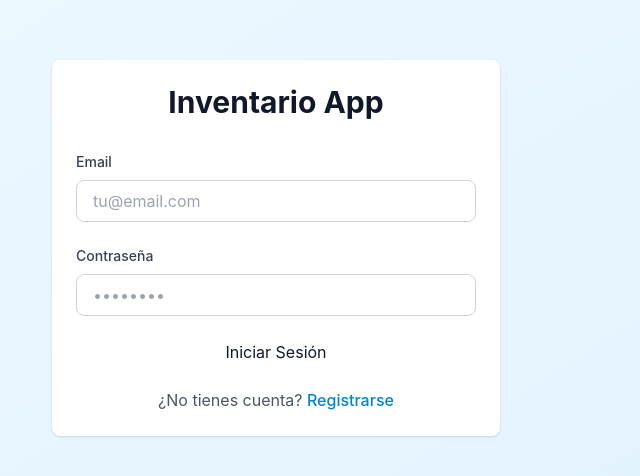
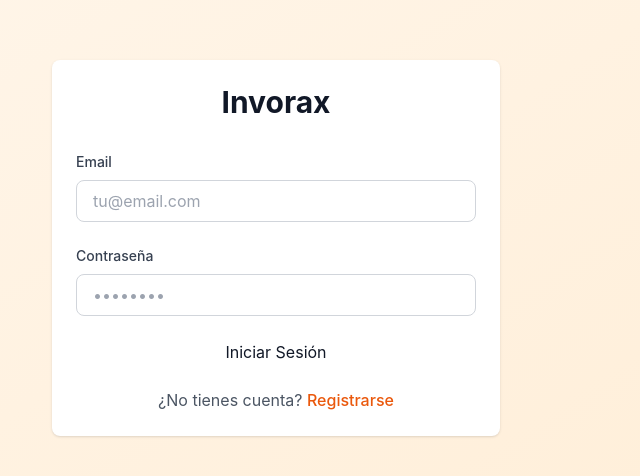
Before and after one commit to Sebas16608/Inventario-app, a Next.js app in the folder frontend/: page /login in a window 1280 px wide. Shown: the part 152-628 px from the top of the page, without its empty margins (364-1004 px from the left). Built offline with nearby package versions, Linux system fonts and the light colour scheme.

Commit message:
feat: update brand colors and name to Invorax

```diff
--- a/frontend/app/login/page.tsx
+++ b/frontend/app/login/page.tsx
@@ -53,7 +53,7 @@ export default function LoginPage() {
   return (
     <div className="min-h-screen bg-gradient-to-br from-primary-50 to-primary-100 flex items-center justify-center p-4">
       <Card className="w-full max-w-md">
-        <h1 className="text-3xl font-bold text-center mb-8">Inventario App</h1>
+        <h1 className="text-3xl font-bold text-center mb-8">Invorax</h1>
 
         {error && (
           <Alert
--- a/frontend/components/Navbar.tsx
+++ b/frontend/components/Navbar.tsx
@@ -18,7 +18,7 @@ export function Navbar() {
       <div className="max-w-7xl mx-auto px-4 py-4">
         <div className="flex justify-between items-center">
           <Link href="/dashboard" className="text-2xl font-bold">
-            Inventario App
+            Invorax
           </Link>
           <ul className="flex gap-6">
             <li>
--- a/frontend/tailwind.config.ts
+++ b/frontend/tailwind.config.ts
@@ -9,11 +9,32 @@ const config: Config = {
     extend: {
       colors: {
         primary: {
-          50: '#f0f9ff',
-          100: '#e0f2fe',
-          500: '#0ea5e9',
-          600: '#0284c7',
-          700: '#0369a1',
+          50: '#fff7ed',
+          100: '#ffedd5',
+          200: '#fed7aa',
+          300: '#fdba74',
+          400: '#fb923c',
+          500: '#FF4500',
+          600: '#ea580c',
+          700: '#c2410c',
+        },
+        secondary: {
+          DEFAULT: '#1A1A1A',
+          50: '#f3f3f3',
+          100: '#e5e5e5',
+          200: '#cccccc',
+          300: '#b3b3b3',
+          400: '#666666',
+          600: '#333333',
+          700: '#1A1A1A',
+        },
+        accent: {
+          DEFAULT: '#FFD700',
+          50: '#fffbe6',
+          100: '#fff3cd',
+          200: '#ffe69c',
+          300: '#ffd700',
+          400: '#ffc107',
         },
       },
     },
```
Also changed, not shown: 1 other file (tests, documents, lock files or other folders).
